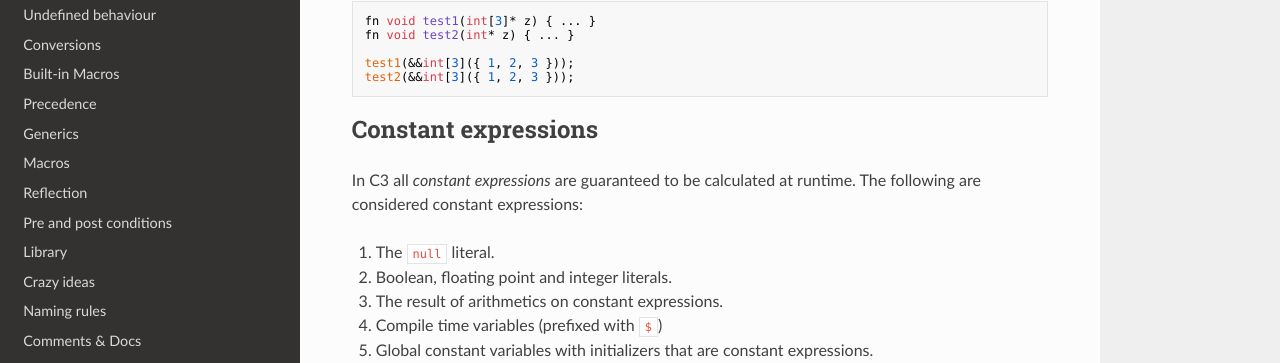
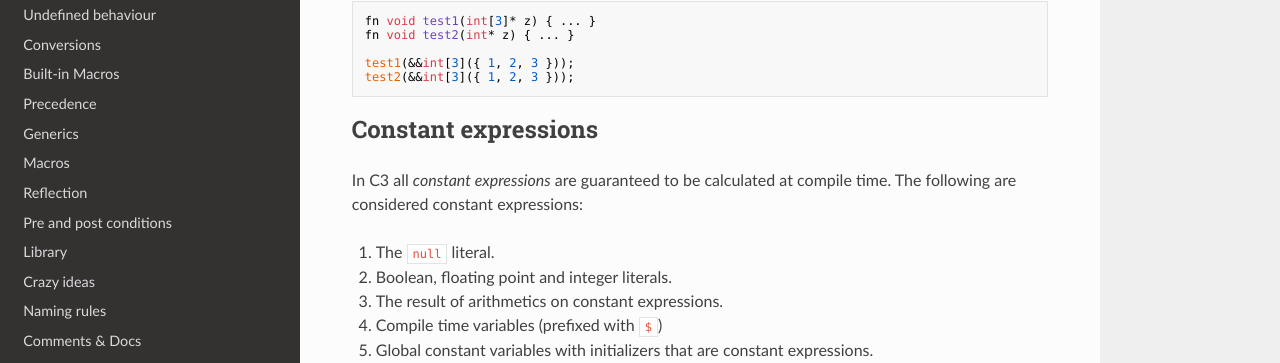
Before and after one commit to c3lang/c3docs-old, an MkDocs documentation site: the page built from docs/expressions.md, in a window 1280 px wide and 900 px high, scrolled down 1096 px. Shown: the part 119-482 px from the top of the window. Built offline with MkDocs 1.6.1, drawn with Linux system fonts in a browser that asks for light colours; nearby versions of some CDN libraries.

Commit message:
More typos

```diff
--- a/docs/expressions.md
+++ b/docs/expressions.md
@@ -66,7 +66,7 @@
 
 ## Constant expressions
 
-In C3 all _constant expressions_ are guaranteed to be calculated at runtime. The following are considered constant expressions:
+In C3 all _constant expressions_ are guaranteed to be calculated at compile time. The following are considered constant expressions:
 
 1. The `null` literal.
 2. Boolean, floating point and integer literals.
```
